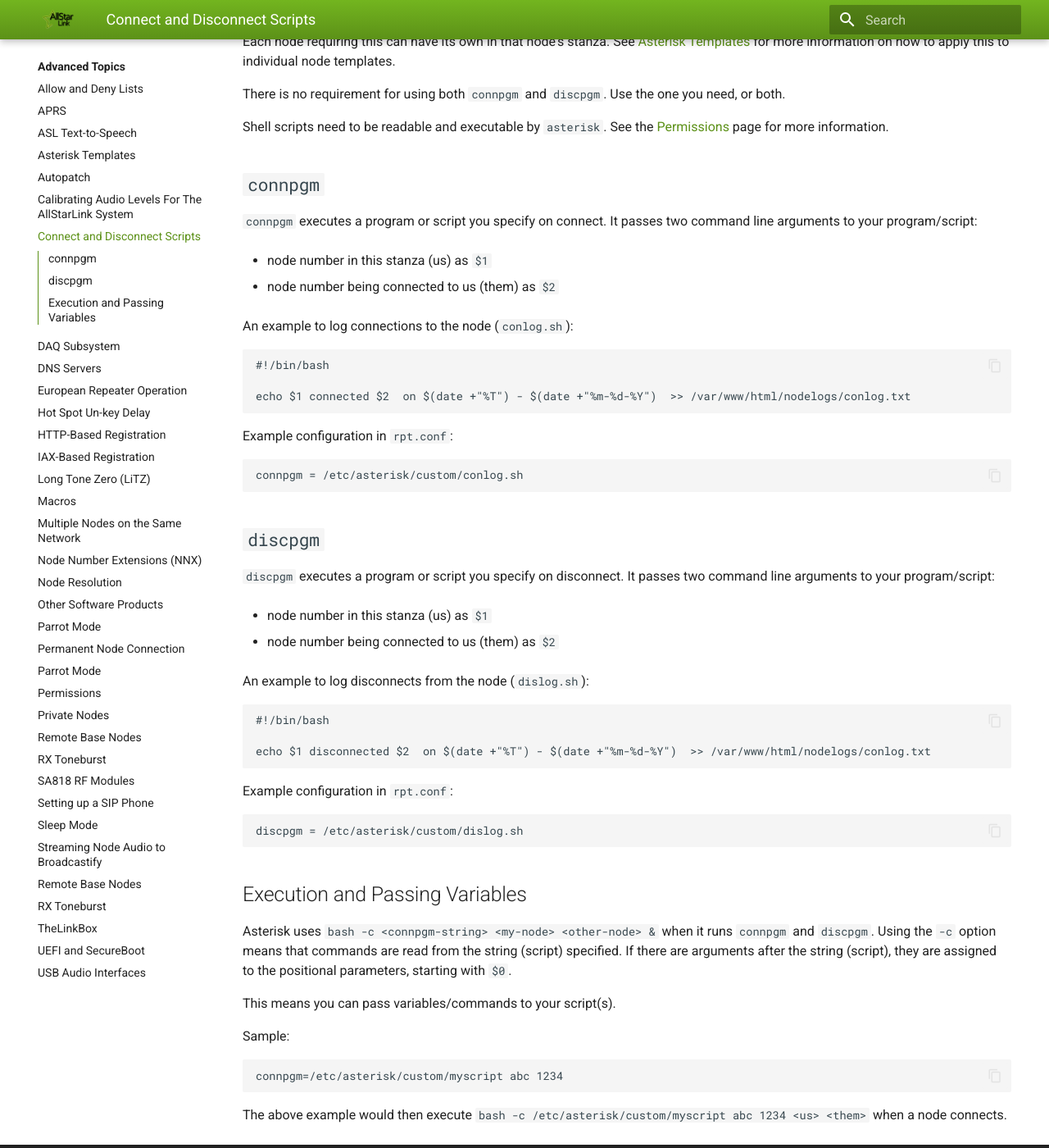
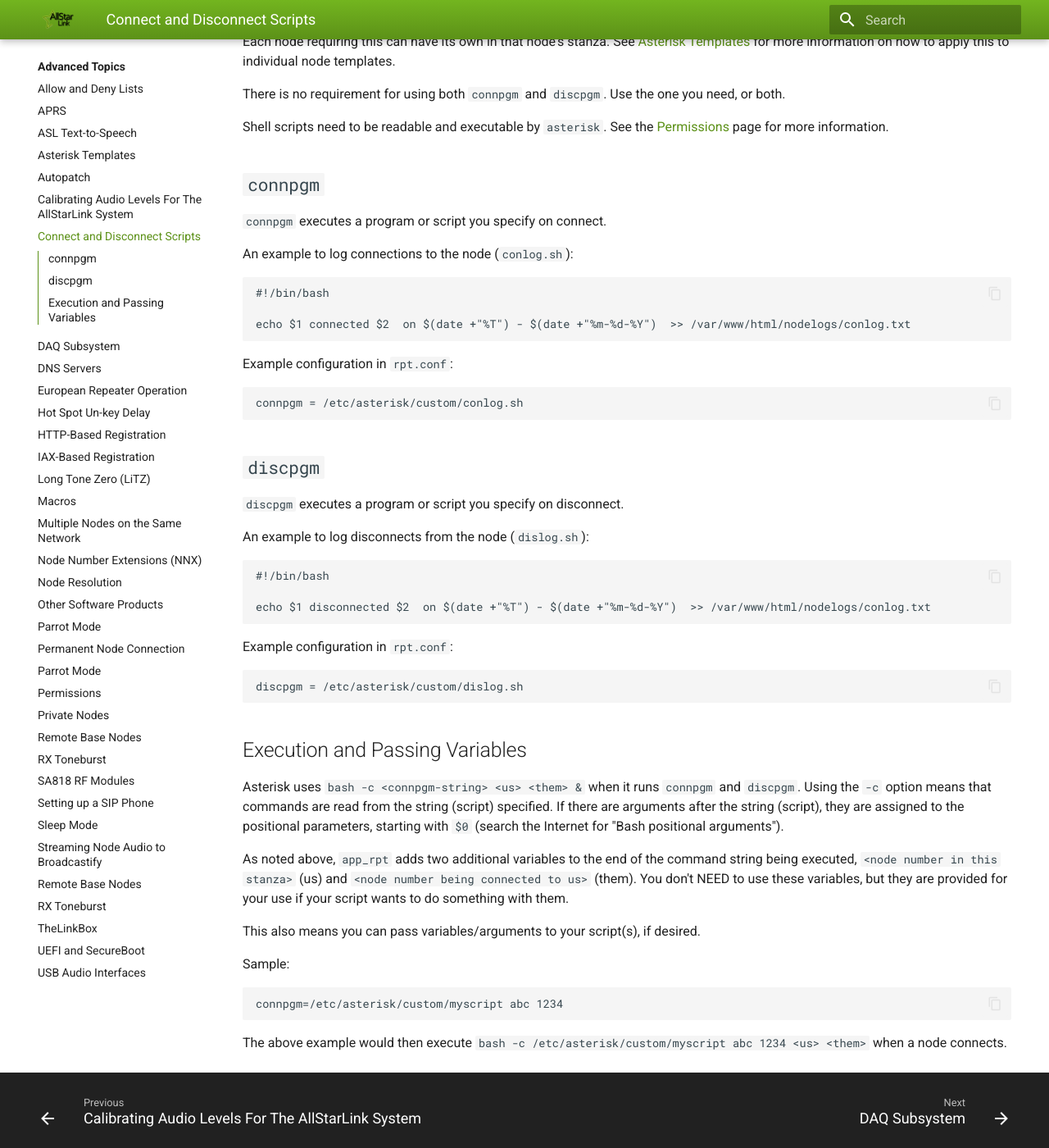
Before and after one commit to AllStarLink/ASL3-Manual, an MkDocs documentation site: the page built from docs/adv-topics/condiscpgm.md, in a window 1280 px wide and 1400 px high, scrolled down 390 px. Shown: the whole window at 82% size. Built offline with MkDocs 1.6.1 and Material for MkDocs 9.7.7, drawn with Linux system fonts in a browser that asks for light colours.

Commit message:
Re-wording some of the variable/argument statements.

````diff
--- a/docs/adv-topics/condiscpgm.md
+++ b/docs/adv-topics/condiscpgm.md
@@ -13,11 +13,7 @@ There is no requirement for using both `connpgm` and `discpgm`. Use the one you
 Shell scripts need to be readable and executable by `asterisk`. See the [Permissions](./permissions.md) page for more information.
 
 ## `connpgm`
-`connpgm` executes a program or script you specify on connect. It passes two command line arguments to your program/script:
-
-* node number in this stanza (us) as `$1`
-
-* node number being connected to us (them) as `$2`
+`connpgm` executes a program or script you specify on connect.
 
 An example to log connections to the node (`conlog.sh`):
 
@@ -34,11 +30,7 @@ connpgm = /etc/asterisk/custom/conlog.sh
 ```
 
 ## `discpgm`
-`discpgm` executes a program or script you specify on disconnect. It passes two command line arguments to your program/script:
-
-* node number in this stanza (us) as `$1`
-
-* node number being connected to us (them) as `$2`
+`discpgm` executes a program or script you specify on disconnect.
 
 An example to log disconnects from the node (`dislog.sh`):
 
@@ -55,9 +47,11 @@ discpgm = /etc/asterisk/custom/dislog.sh
 ```
 
 ## Execution and Passing Variables
-Asterisk uses `bash -c <connpgm-string> <my-node> <other-node> &` when it runs `connpgm` and `discpgm`. Using the `-c` option means that commands are read from the string (script) specified. If there are arguments after the string (script), they are assigned to the positional parameters, starting with `$0`.
+Asterisk uses `bash -c <connpgm-string> <us> <them> &` when it runs `connpgm` and `discpgm`. Using the `-c` option means that commands are read from the string (script) specified. If there are arguments after the string (script), they are assigned to the positional parameters, starting with `$0` (search the Internet for "Bash positional arguments").
 
-This means you can pass variables/commands to your script(s).
+As noted above, `app_rpt` adds two additional variables to the end of the command string being executed, `<node number in this stanza>` (us) and `<node number being connected to us>` (them). You don't NEED to use these variables, but they are provided for your use if your script wants to do something with them.
+
+This also means you can pass variables/arguments to your script(s), if desired.
 
 Sample:
 
````
Also changed, not shown: docs/config/rpt_conf.md (+1 -5 lines).
